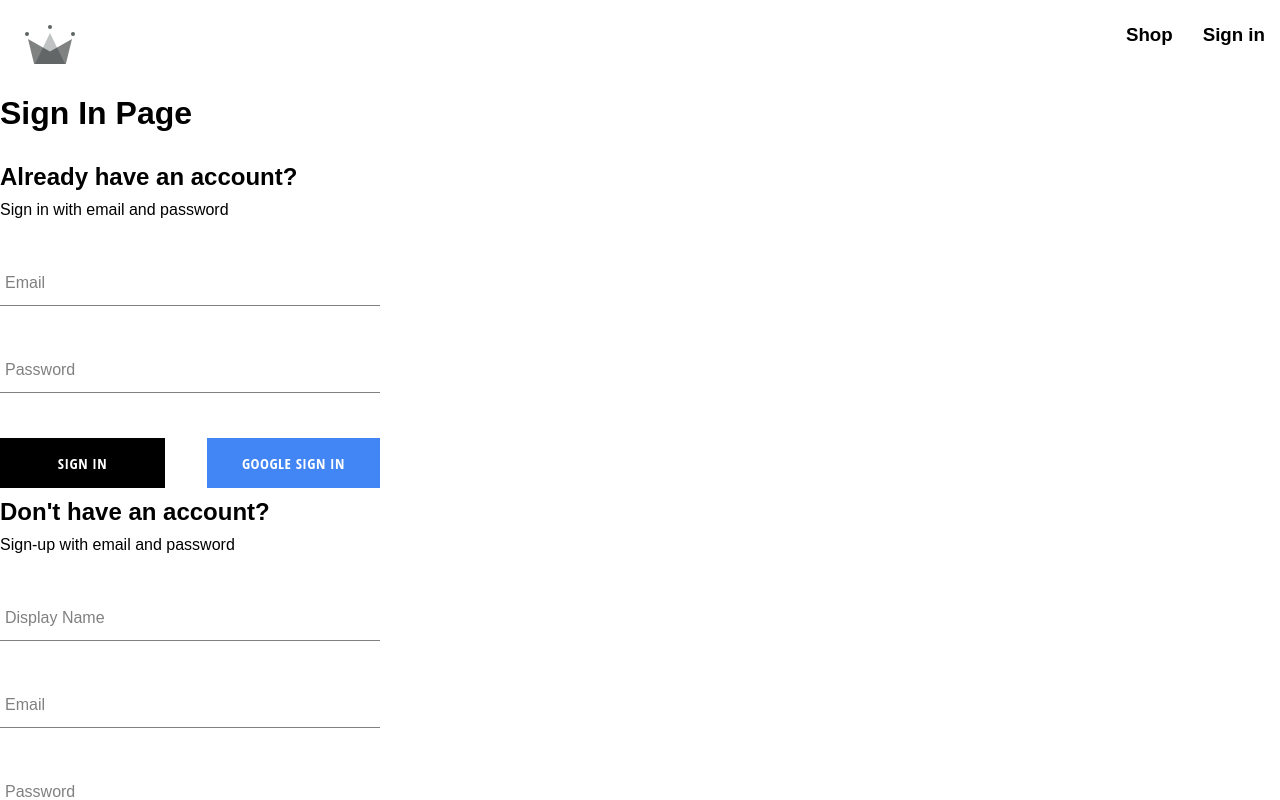
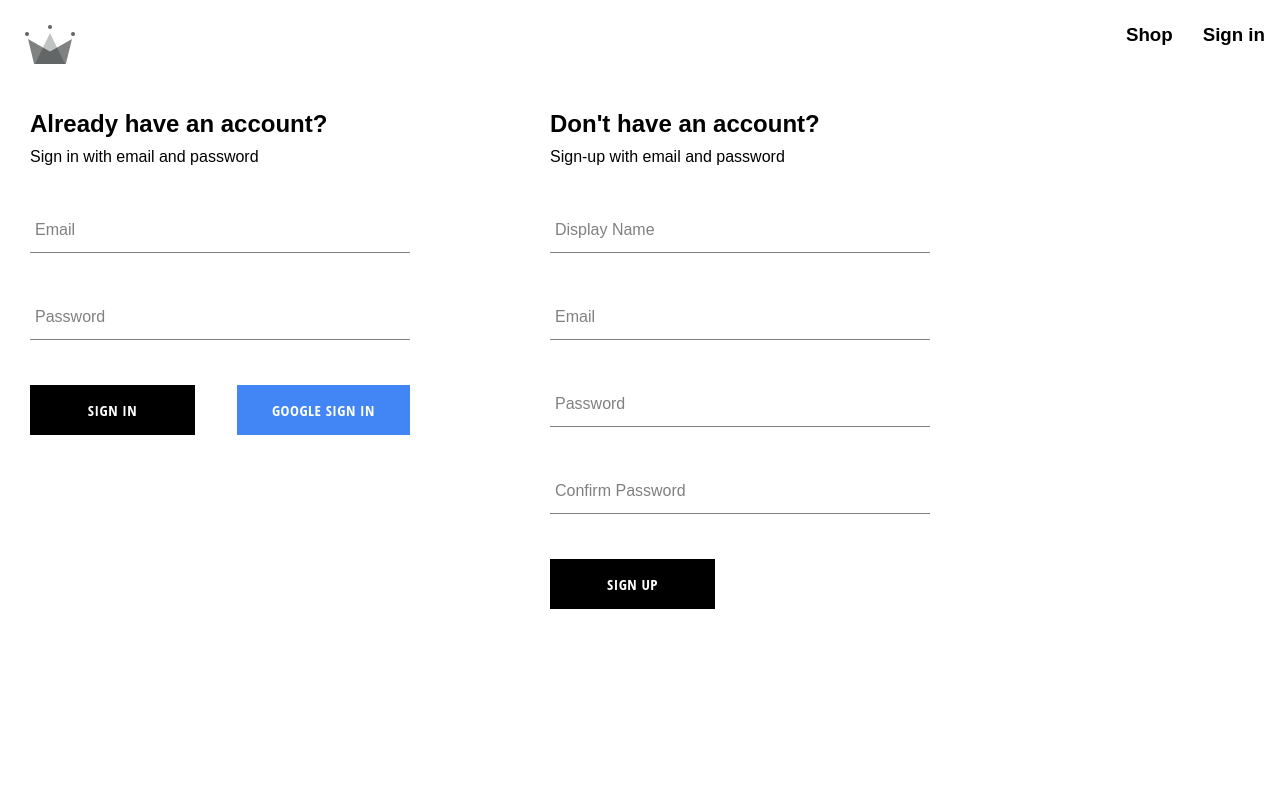
Before and after one commit to martinstereo/mirror-clothing, a React (Create React App) app: page /auth in a window 1280 px wide. Shown: the top 800 px of the page. Built offline with nearby package versions, Linux system fonts and the light colour scheme; a web font is replaced by a local one.

Commit message:
Enhance sign-in error handling and update authentication layout; refactor styles for improved structure

```diff
--- a/src/components/sign-in-form/sign-in-form.component.jsx
+++ b/src/components/sign-in-form/sign-in-form.component.jsx
@@ -31,10 +31,20 @@
       console.log('Login successful');
       resetFormFields();
     } catch (error) {
-      if (error.code === 'auth/invalid-credential') {
-        alert('invalid credentials');
+      switch (error.code) {
+        case 'auth/invalid-credential':
+          alert('invalid credentials');
+          break;
+        case 'auth/wrong-password':
+          alert('incorrect password');
+          break;
+        case 'auth/user-not-found':
+          alert('no user associated with this email');
+          break;
+        default:
+          console.log(error);
+          break;
       }
-      console.error('error logging in', error);
     }
   };
 
@@ -72,7 +82,7 @@
         />
         <div className="buttons-container">
           <Button type="submit">Sign In</Button>
-          <Button buttonType="google" onClick={signInWithGoogle}>
+          <Button type="button" buttonType="google" onClick={signInWithGoogle}>
             Google Sign In
           </Button>
         </div>
--- a/src/routes/authentication/authentication.component.jsx
+++ b/src/routes/authentication/authentication.component.jsx
@@ -1,15 +1,13 @@
-import { React, Fragment } from 'react';
-
 import SignInForm from '../../components/sign-in-form/sign-in-form.component';
 import SignUpForm from '../../components/sign-up-form/sign-up-form.component';
+import './authentication.styles.scss';
 
 const Authentication = () => {
   return (
-    <Fragment>
-      <h1>Sign In Page</h1>
+    <div className="authentication-container">
       <SignInForm />
       <SignUpForm />
-    </Fragment>
+    </div>
   );
 };
 
--- a/src/routes/authentication/authentication.styles.scss
+++ b/src/routes/authentication/authentication.styles.scss
@@ -1,9 +1,6 @@
-.sign-in-container {
+.authentication-container {
   display: flex;
-  flex-direction: column;
-  width: 380px;
+  width: 900px;
+  justify-content: space-between;
+  margin: 30px ;
 }
-
-h2 {
-  margin: 10px 0;
-}
```
